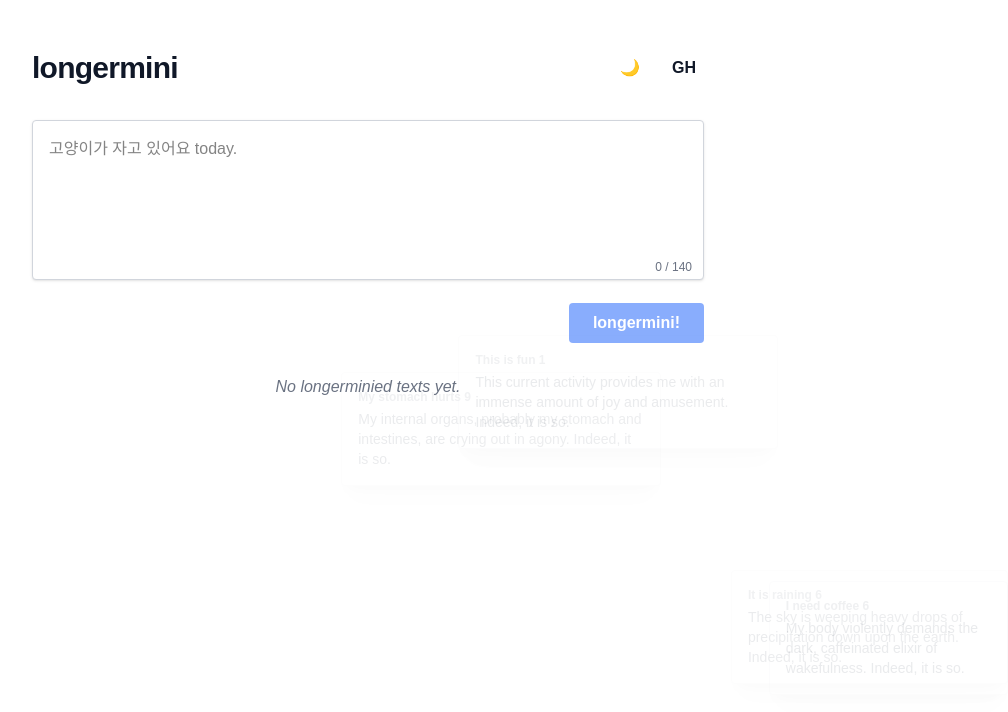
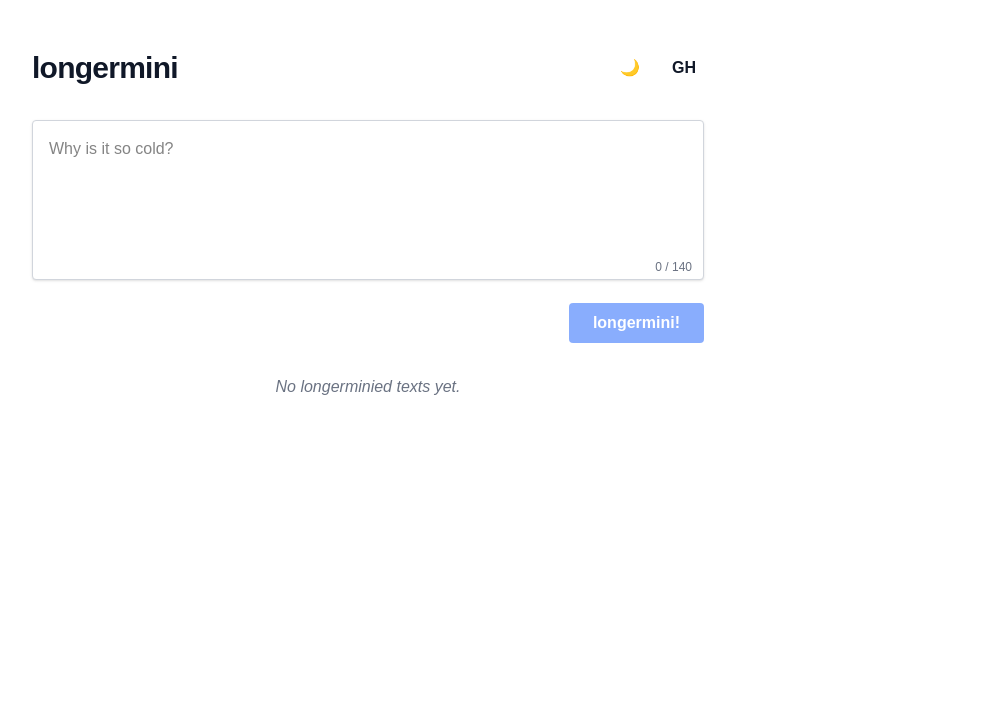
Before and after one commit to lkjsxc/longermini, a Next.js app: page / in a window 1280 px wide. Shown: the top 712 px of the page, without its empty margins (272-1280 px from the left). Built offline with nearby package versions, Linux system fonts and the light colour scheme.

Commit message:
feat: update placeholders and remove background cards

```diff
--- a/public/examples.json
+++ b/public/examples.json
@@ -1,202 +1,27 @@
 [
-  "My stomach hurts",
-  "I am tired",
-  "It is raining",
-  "The cat is sleeping",
-  "I need coffee",
-  "J'ai mal au ventre",
-  "Je suis fatigué",
-  "Il pleut",
-  "Le chat dort",
-  "J'ai besoin de café",
-  "Me duele el estómago",
-  "Estoy cansado",
-  "Está lloviendo",
-  "El gato está durmiendo",
-  "Necesito café",
-  "お腹が痛い",
-  "疲れました",
-  "雨が降っている",
-  "猫が寝ている",
-  "コーヒーが必要です",
-  "我肚子疼",
-  "我累了",
-  "下雨了",
-  "猫在睡觉",
-  "我需要咖啡",
-  "Mein Magen tut weh",
-  "Ich bin müde",
-  "Es regnet",
-  "Die Katze schläft",
-  "Ich brauche Kaffee",
-  "배が 아파요",
-  "피곤해요",
-  "비가 와요",
-  "고양이가 자고 있어요",
-  "커피가 필요해요",
-  "Mi fa male lo stomaco",
-  "Sono stanco",
-  "Piove",
-  "Il gatto dorme",
-  "Ho bisogno di un caffè",
-  "Můj žaludek bolí",
-  "Jsem unavený",
-  "Prší",
-  "Kočka spí",
-  "Potřebuji kávu",
-  "Min magen gör ont",
-  "Jag är trött",
-  "Det regnar",
-  "Katten sover",
-  "Jag behöver kaffe",
-  "My stomach hurts today.",
-  "I am tired today.",
-  "It is raining today.",
-  "The cat is sleeping today.",
-  "I need coffee today.",
-  "J'ai mal au ventre today.",
-  "Je suis fatigué today.",
-  "Il pleut today.",
-  "Le chat dort today.",
-  "J'ai besoin de café today.",
-  "Me duele el estómago today.",
-  "Estoy cansado today.",
-  "Está lloviendo today.",
-  "El gato está durmiendo today.",
-  "Necesito café today.",
-  "お腹が痛い today.",
-  "疲れました today.",
-  "雨が降っている today.",
-  "猫が寝ている today.",
-  "コーヒーが必要です today.",
-  "我肚子疼 today.",
-  "我累了 today.",
-  "下雨了 today.",
-  "猫在睡觉 today.",
-  "我需要咖啡 today.",
-  "Mein Magen tut weh today.",
-  "Ich bin müde today.",
-  "Es regnet today.",
-  "Die Katze schläft today.",
-  "Ich brauche Kaffee today.",
-  "배が 아파요 today.",
-  "피곤해요 today.",
-  "비가 와요 today.",
-  "고양이가 자고 있어요 today.",
-  "커피가 필요해요 today.",
-  "Mi fa male lo stomaco today.",
-  "Sono stanco today.",
-  "Piove today.",
-  "Il gatto dorme today.",
-  "Ho bisogno di un caffè today.",
-  "Můj žaludek bolí today.",
-  "Jsem unavený today.",
-  "Prší today.",
-  "Kočka spí today.",
-  "Potřebuji kávu today.",
-  "Min magen gör ont today.",
-  "Jag är trött today.",
-  "Det regnar today.",
-  "Katten sover today.",
-  "Jag behöver kaffe today.",
-  "My stomach hurts right now.",
-  "I am tired right now.",
-  "It is raining right now.",
-  "The cat is sleeping right now.",
-  "I need coffee right now.",
-  "J'ai mal au ventre right now.",
-  "Je suis fatigué right now.",
-  "Il pleut right now.",
-  "Le chat dort right now.",
-  "J'ai besoin de café right now.",
-  "Me duele el estómago right now.",
-  "Estoy cansado right now.",
-  "Está lloviendo right now.",
-  "El gato está durmiendo right now.",
-  "Necesito café right now.",
-  "お腹が痛い right now.",
-  "疲れました right now.",
-  "雨が降っている right now.",
-  "猫が寝ている right now.",
-  "コーヒーが必要です right now.",
-  "我肚子疼 right now.",
-  "我累了 right now.",
-  "下雨了 right now.",
-  "猫在睡觉 right now.",
-  "我需要咖啡 right now.",
-  "Mein Magen tut weh right now.",
-  "Ich bin müde right now.",
-  "Es regnet right now.",
-  "Die Katze schläft right now.",
-  "Ich brauche Kaffee right now.",
-  "배が 아파요 right now.",
-  "피곤해요 right now.",
-  "비가 와요 right now.",
-  "고양이가 자고 있어요 right now.",
-  "커피가 필요해요 right now.",
-  "Mi fa male lo stomaco right now.",
-  "Sono stanco right now.",
-  "Piove right now.",
-  "Il gatto dorme right now.",
-  "Ho bisogno di un caffè right now.",
-  "Můj žaludek bolí right now.",
-  "Jsem unavený right now.",
-  "Prší right now.",
-  "Kočka spí right now.",
-  "Potřebuji kávu right now.",
-  "Min magen gör ont right now.",
-  "Jag är trött right now.",
-  "Det regnar right now.",
-  "Katten sover right now.",
-  "Jag behöver kaffe right now.",
-  "My stomach hurts again.",
-  "I am tired again.",
-  "It is raining again.",
-  "The cat is sleeping again.",
-  "I need coffee again.",
-  "J'ai mal au ventre again.",
-  "Je suis fatigué again.",
-  "Il pleut again.",
-  "Le chat dort again.",
-  "J'ai besoin de café again.",
-  "Me duele el estómago again.",
-  "Estoy cansado again.",
-  "Está lloviendo again.",
-  "El gato está durmiendo again.",
-  "Necesito café again.",
-  "お腹が痛い again.",
-  "疲れました again.",
-  "雨が降っている again.",
-  "猫が寝ている again.",
-  "コーヒーが必要です again.",
-  "我肚子疼 again.",
-  "我累了 again.",
-  "下雨了 again.",
-  "猫在睡觉 again.",
-  "我需要咖啡 again.",
-  "Mein Magen tut weh again.",
-  "Ich bin müde again.",
-  "Es regnet again.",
-  "Die Katze schläft again.",
-  "Ich brauche Kaffee again.",
-  "배が 아파요 again.",
-  "피곤해요 again.",
-  "비가 와요 again.",
-  "고양이가 자고 있어요 again.",
-  "커피가 필요해요 again.",
-  "Mi fa male lo stomaco again.",
-  "Sono stanco again.",
-  "Piove again.",
-  "Il gatto dorme again.",
-  "Ho bisogno di un caffè again.",
-  "Můj žaludek bolí again.",
-  "Jsem unavený again.",
-  "Prší again.",
-  "Kočka spí again.",
-  "Potřebuji kávu again.",
-  "Min magen gör ont again.",
-  "Jag är trött again.",
-  "Det regnar again.",
-  "Katten sover again.",
-  "Jag behöver kaffe again."
+  "My stomach hurts.",
+  "I pooped.",
+  "I'm sleepy.",
+  "I want to eat karaage.",
+  "My back aches.",
+  "I need a nap.",
+  "I don't want to work today.",
+  "I'm so hungry.",
+  "I want to go home.",
+  "Why is it so hot?",
+  "Why is it so cold?",
+  "I want to eat sushi.",
+  "I slept for 12 hours.",
+  "I need more coffee.",
+  "I stepped on a lego.",
+  "My brain is melting.",
+  "I forgot my password again.",
+  "Is it Friday yet?",
+  "I want to play video games.",
+  "I stubbed my toe.",
+  "I'm craving pizza.",
+  "I want to adopt a cat.",
+  "My eyes are heavy.",
+  "I have no motivation today.",
+  "I need a vacation."
 ]
--- a/src/app/page.tsx
+++ b/src/app/page.tsx
@@ -125,7 +125,6 @@ export default function Home() {
 
   return (
     <main className="min-h-screen p-8 sm:p-12 relative z-10">
-      <BackgroundCards />
 
       <div className="max-w-2xl mx-auto relative z-20">
         <Header />
--- a/src/components/BackgroundCards.tsx
+++ /dev/null
@@ -1,87 +0,0 @@
-"use client";
-
-import { useEffect, useState } from "react";
-
-interface IOExample {
-  input: string;
-  output: string;
-}
-
-interface ActiveCard {
-  id: number;
-  data: IOExample;
-  style: React.CSSProperties;
-  fadingOut: boolean;
-}
-
-export default function BackgroundCards() {
-  const [examples, setExamples] = useState<IOExample[]>([]);
-  const [activeCards, setActiveCards] = useState<ActiveCard[]>([]);
-
-  useEffect(() => {
-    fetch("/io-examples.json")
-      .then((res) => res.json())
-      .then((data) => {
-        if (data && data.length > 0) setExamples(data);
-      })
-      .catch((e) => console.error("Failed to load io-examples", e));
-  }, []);
-
-  useEffect(() => {
-    if (examples.length === 0) return;
-
-    const maxCards = 4;
-    let cardCounter = 0;
-
-    const spawnCard = () => {
-      const data = examples[Math.floor(Math.random() * examples.length)];
-      const id = cardCounter++;
-
-      const top = Math.random() * 80 + 10; // 10% to 90%
-      const left = Math.random() * 80 + 10;
-
-      const newCard: ActiveCard = {
-        id,
-        data,
-        style: {
-          top: `${top}%`,
-          left: `${left}%`,
-        },
-        fadingOut: false,
-      };
-
-      setActiveCards((prev) => [...prev.slice(-(maxCards - 1)), newCard]);
-
-      setTimeout(() => {
-        setActiveCards((prev) =>
-          prev.map((c) => (c.id === id ? { ...c, fadingOut: true } : c))
-        );
-      }, 4000); // Start fade out after 4s
-    };
-
-    // Initial spawn
-    for (let i = 0; i < maxCards; i++) {
-      setTimeout(spawnCard, i * 1500);
-    }
-
-    const interval = setInterval(spawnCard, 2500);
-    return () => clearInterval(interval);
-  }, [examples]);
-
-  return (
-    <div className="fixed inset-0 pointer-events-none overflow-hidden z-0" aria-hidden="true">
-      {activeCards.map((card) => (
-        <div
-          key={card.id}
-          className={`absolute p-4 max-w-xs bg-white dark:bg-gray-800 rounded-sm shadow-xl border border-gray-200 dark:border-gray-700 transition-opacity duration-1000 ${
-            card.fadingOut ? "opacity-0" : "opacity-10"
-          }`}
-          style={card.style}
-        >
-          <div className="text-xs font-bold text-gray-500 mb-1">{card.data.input}</div>
-          <div className="text-sm text-gray-700 dark:text-gray-300">{card.data.output}</div>
-        </div>
-      ))}
-    </div>
-  );
-}
```
